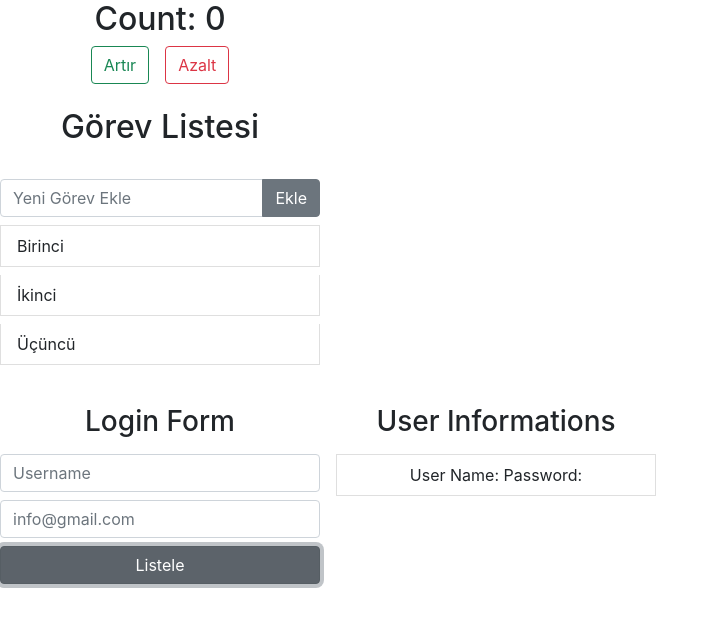
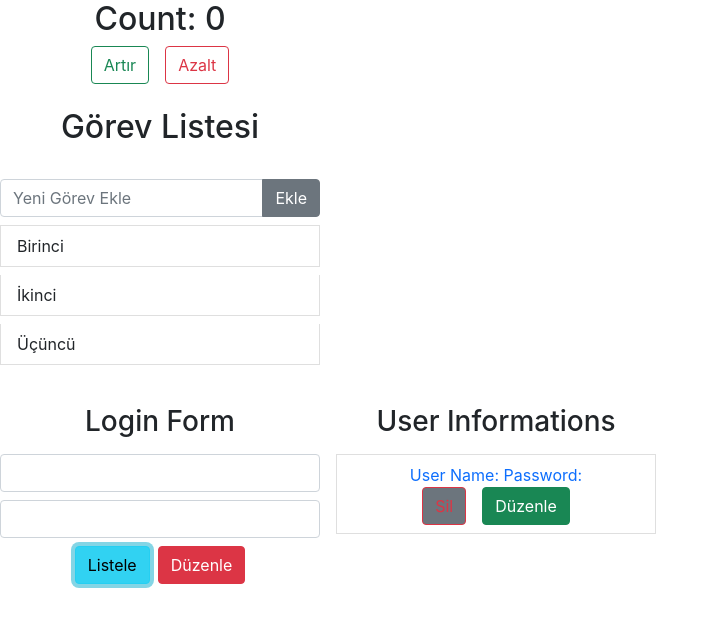
Before and after one commit to senesozdel/reactArch, a React (Create React App) app in the folder 08.11.2023/secondproject/: page / in a window 1280 px wide. Both pictures are taken after a click on the button "Listele". Shown: the top 626 px of the page, without its empty margins (0-719 px from the left). Built offline with nearby package versions, Linux system fonts and the light colour scheme.

Commit message:
Delete Button and Update Button is Made

```diff
--- a/08.11.2023/secondproject/src/components/Login/Login.js
+++ b/08.11.2023/secondproject/src/components/Login/Login.js
@@ -5,26 +5,61 @@ const Login = () => {
 
 const [username,setUsername] = useState(" ")
 const [password,setPassword] = useState(" ")
+const [productDetails,setProductDetails ] = useState([])
+const [data,setData] = useState()
 
-const [productDetails,setProductDetails ] = useState([])
+const sil = (index)=>{
+  setProductDetails(productDetails.filter((j)=>j.password !== index.password))
+}
+const duzenle =()=>{
+  const updateProducts = [...productDetails];
+  updateProducts[data]= {username,password}
+  setProductDetails(updateProducts)
+  setData()
+setPassword()
+setUsername()
+
+}
+const duzenleOnay = (item,index)=>{
+  setUsername(item.username)
+  setPassword(item.password)
+  setData(index)
+}
 
   return (
 
 <div className='d-flex gap-3'>
-<div className='products w-25 d-flex flex-column gap-2'>
+<div className='products w-25 d-flex flex-column gap-2 align-items-center'>
         <h3>
             Login Form
         </h3>
-            <Input placeholder='Username' onChange={(e)=> setUsername(e.target.value)} />
-            <Input placeholder='info@gmail.com' onChange={(e)=>setPassword(e.target.value)} />
-            <Button onClick={()=> setProductDetails([...productDetails,[username,password]])} class="btn btn-info">Listele </Button>
+            <Input value={username} placeholder='Username' onChange={(e)=> setUsername(e.target.value)} />
+            <Input value={password} placeholder='info@gmail.com' onChange={(e)=>setPassword(e.target.value)} />
+            <div className='button d-flex gap-2'>
+              <Button onClick={()=> setProductDetails([...productDetails,{username,password}])} className="btn btn-info ">Listele </Button>
+            <Button onClick={duzenle} className="btn btn-danger">Düzenle </Button>
+            </div>
+
+
     </div>
     <ul className='product-card d-flex flex-column gap-2 w-25 p-0'>
     <li className='list-unstyled  '>
       <h3>
       User Informations
       </h3></li>
-    {productDetails.map((item)=><li className='list-unstyled list-group-item '>{`User Name: ${item[0]}  Password: ${item[1]} `}</li>)}
+    {productDetails.map((item,index)=>
+    <li className='list-unstyled list-group-item d-flex flex-column align-items-center'>
+      <a className='text-decoration-none' href="#">{`User Name: ${item.username}  Password: ${item.password} `}</a>
+      <div className='d-flex gap-3'>
+      <Button className='  btn-outline-danger ' onClick={()=>sil(item)}>Sil</Button>
+      <Button className='  btn-success ' onClick={()=>duzenleOnay(item,index)}>Düzenle</Button>
+      </div>
+
+    </li>
+
+
+
+    )}
 
 
     </ul>
```
